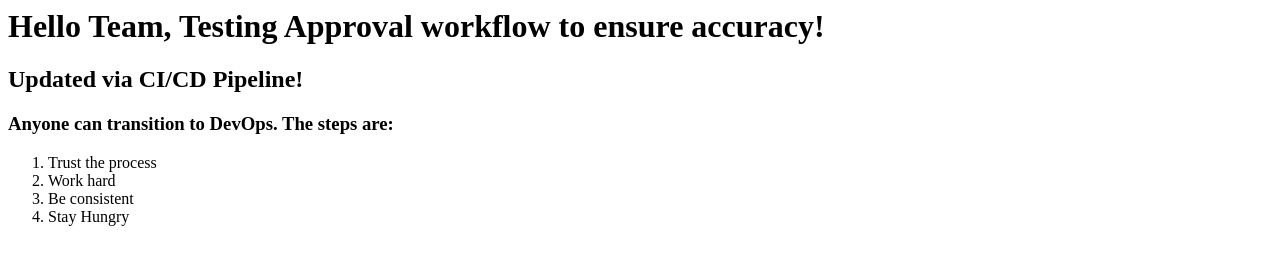
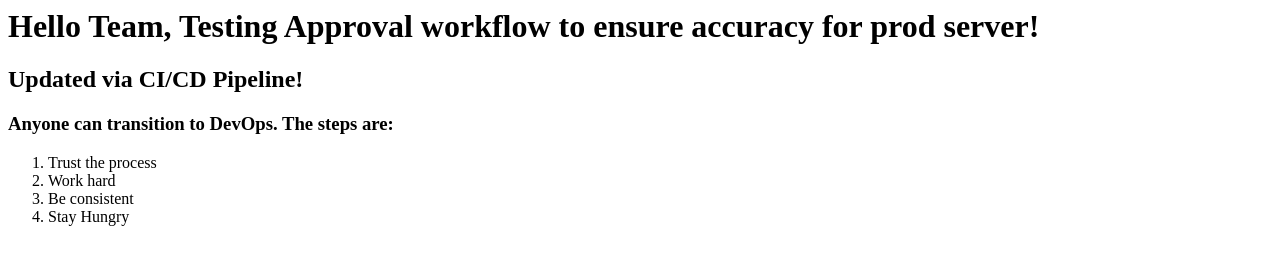
Before and after one commit to Zayellecks/aws-static-website-pipeline, a plain HTML site: page index.html in a window 1280 px wide. Drawn offline with Linux system fonts and the light colour scheme.

Commit message:
Update index.html

```diff
--- a/index.html
+++ b/index.html
@@ -1,4 +1,4 @@
-<h1>Hello Team, Testing Approval workflow to ensure accuracy!</h1>
+<h1>Hello Team, Testing Approval workflow to ensure accuracy for prod server!</h1>
 <h2>Updated via CI/CD Pipeline!</h2>
 <h3>Anyone can transition to DevOps. The steps are: </h3>
 <ol>
```
